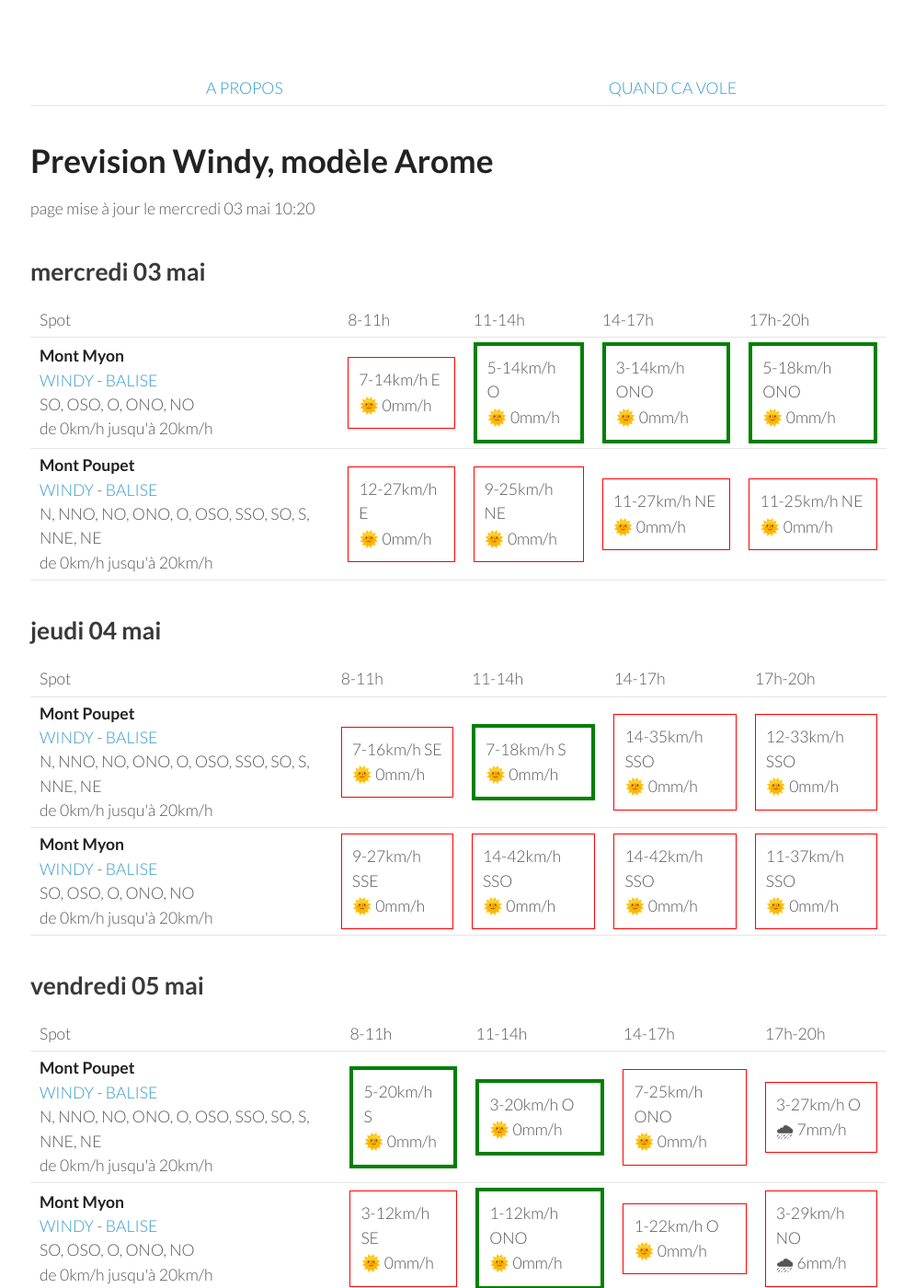
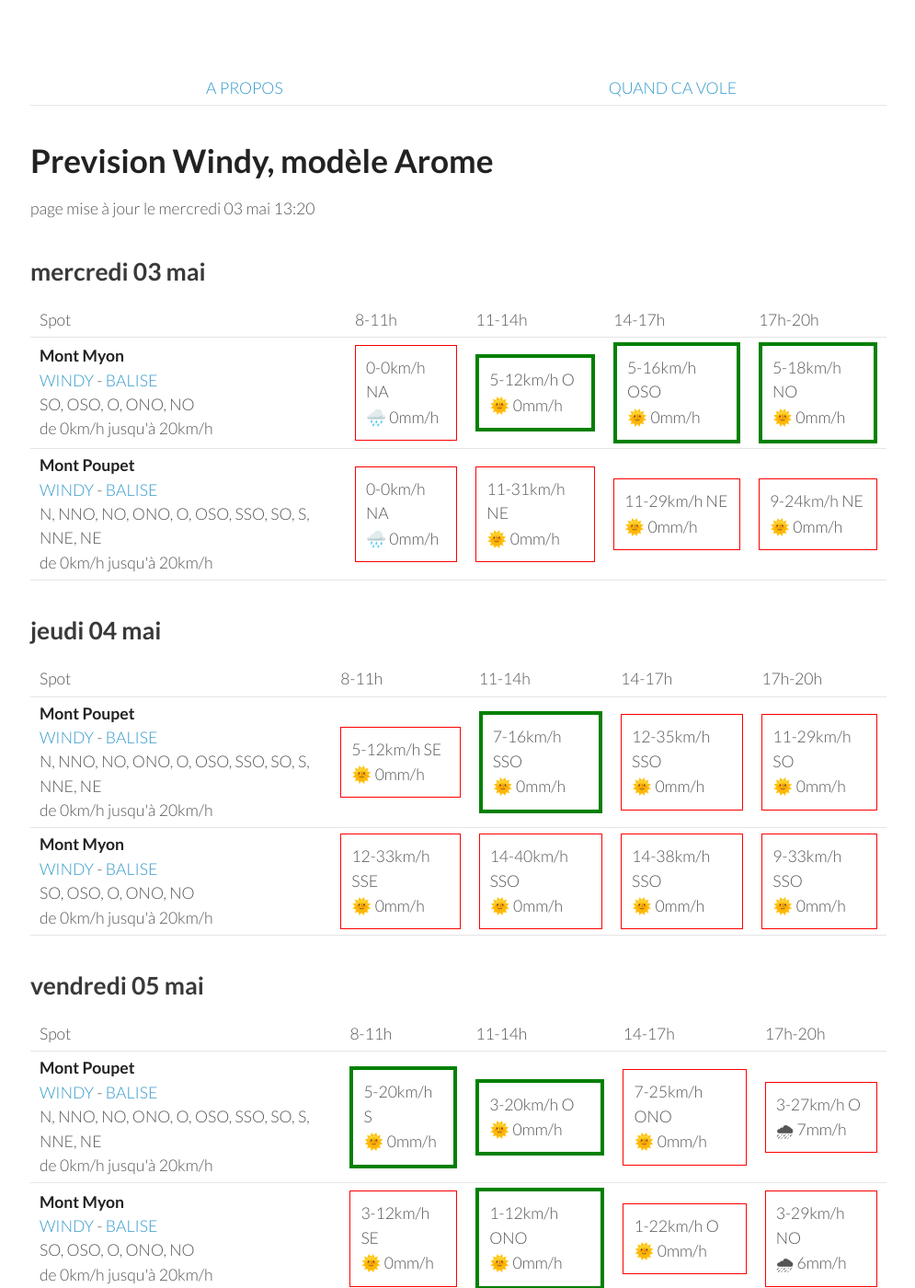
Before and after one commit to parapente-dans-le-nord/parapente-dans-le-nord.github.io, a Jekyll site: the page built from jura.markdown, in a window 1280 px wide and 1400 px high. Shown: the whole window at 92% size, without its empty margins (25-1020 px from the left). Built offline with Jekyll 4.4.1, drawn with Linux system fonts in a browser that asks for light colours.

Commit message:
update index.markdown

```diff
--- a/jura.markdown
+++ b/jura.markdown
@@ -7,7 +7,7 @@ title:  "Tous les spots"
 {: .links}
 
 # Prevision Windy, modèle Arome
-page mise à jour le mercredi 03 mai 10:20
+page mise à jour le mercredi 03 mai 13:20
 
 ## mercredi 03 mai
 
@@ -24,21 +24,19 @@ page mise à jour le mercredi 03 mai 10:20
 <tr>
         <td><strong>Mont Myon</strong><br><a href="https://windy.com/46.331/5.397?45.898,5.394,8,m:eWoagj8">WINDY</a> - <span class=""><a href="http://www.balisemeteo.com/balise.php?idBalise=70">BALISE</a> </span><br> <span class="vent-favorable">SO, OSO, O, ONO, NO</span><br><span class="force-vent">de 0km/h jusqu'à 20km/h</span> </td>
 
-            <td><div class="not-flyable"><p>7-14km/h E</p><p>🌞 0mm/h</p></div></td>
-            <td><div class="flyable"><p>5-14km/h O</p><p>🌞 0mm/h</p></div></td>
-            <td><div class="flyable"><p>3-14km/h ONO</p><p>🌞 0mm/h</p></div></td>
-            <td><div class="flyable"><p>5-18km/h ONO</p><p>🌞 0mm/h</p></div></td>
-
+            <td><div class="not-flyable"><p>0-0km/h NA</p><p>🌧️ 0mm/h</p></div></td>
+            <td><div class="flyable"><p>5-12km/h O</p><p>🌞 0mm/h</p></div></td>
+            <td><div class="flyable"><p>5-16km/h OSO</p><p>🌞 0mm/h</p></div></td>
+            <td><div class="flyable"><p>5-18km/h NO</p><p>🌞 0mm/h</p></div></td>
 
     </tr>
 <tr>
         <td><strong>Mont Poupet</strong><br><a href="https://windy.com/46.970/5.876?46.541,5.876,8">WINDY</a> - <span class=""><a href="http://www.balisemeteo.com/balise.php?idBalise=92">BALISE</a> </span><br> <span class="vent-favorable">N, NNO, NO, ONO, O, OSO, SSO, SO, S, NNE, NE</span><br><span class="force-vent">de 0km/h jusqu'à 20km/h</span> </td>
 
-            <td><div class="not-flyable"><p>12-27km/h E</p><p>🌞 0mm/h</p></div></td>
-            <td><div class="not-flyable"><p>9-25km/h NE</p><p>🌞 0mm/h</p></div></td>
-            <td><div class="not-flyable"><p>11-27km/h NE</p><p>🌞 0mm/h</p></div></td>
-            <td><div class="not-flyable"><p>11-25km/h NE</p><p>🌞 0mm/h</p></div></td>
-
+            <td><div class="not-flyable"><p>0-0km/h NA</p><p>🌧️ 0mm/h</p></div></td>
+            <td><div class="not-flyable"><p>11-31km/h NE</p><p>🌞 0mm/h</p></div></td>
+            <td><div class="not-flyable"><p>11-29km/h NE</p><p>🌞 0mm/h</p></div></td>
+            <td><div class="not-flyable"><p>9-24km/h NE</p><p>🌞 0mm/h</p></div></td>
 
     </tr>
 
@@ -60,20 +58,20 @@ page mise à jour le mercredi 03 mai 10:20
 <tr>
         <td><strong>Mont Poupet</strong><br><a href="https://windy.com/46.970/5.876?46.541,5.876,8">WINDY</a> - <span class=""><a href="http://www.balisemeteo.com/balise.php?idBalise=92">BALISE</a> </span><br> <span class="vent-favorable">N, NNO, NO, ONO, O, OSO, SSO, SO, S, NNE, NE</span><br><span class="force-vent">de 0km/h jusqu'à 20km/h</span> </td>
 
-            <td><div class="not-flyable"><p>7-16km/h SE</p><p>🌞 0mm/h</p></div></td>
-            <td><div class="flyable"><p>7-18km/h S</p><p>🌞 0mm/h</p></div></td>
-            <td><div class="not-flyable"><p>14-35km/h SSO</p><p>🌞 0mm/h</p></div></td>
-            <td><div class="not-flyable"><p>12-33km/h SSO</p><p>🌞 0mm/h</p></div></td>
+            <td><div class="not-flyable"><p>5-12km/h SE</p><p>🌞 0mm/h</p></div></td>
+            <td><div class="flyable"><p>7-16km/h SSO</p><p>🌞 0mm/h</p></div></td>
+            <td><div class="not-flyable"><p>12-35km/h SSO</p><p>🌞 0mm/h</p></div></td>
+            <td><div class="not-flyable"><p>11-29km/h SO</p><p>🌞 0mm/h</p></div></td>
 
 
     </tr>
 <tr>
         <td><strong>Mont Myon</strong><br><a href="https://windy.com/46.331/5.397?45.898,5.394,8,m:eWoagj8">WINDY</a> - <span class=""><a href="http://www.balisemeteo.com/balise.php?idBalise=70">BALISE</a> </span><br> <span class="vent-favorable">SO, OSO, O, ONO, NO</span><br><span class="force-vent">de 0km/h jusqu'à 20km/h</span> </td>
 
-            <td><div class="not-flyable"><p>9-27km/h SSE</p><p>🌞 0mm/h</p></div></td>
-            <td><div class="not-flyable"><p>14-42km/h SSO</p><p>🌞 0mm/h</p></div></td>
-            <td><div class="not-flyable"><p>14-42km/h SSO</p><p>🌞 0mm/h</p></div></td>
-            <td><div class="not-flyable"><p>11-37km/h SSO</p><p>🌞 0mm/h</p></div></td>
+            <td><div class="not-flyable"><p>12-33km/h SSE</p><p>🌞 0mm/h</p></div></td>
+            <td><div class="not-flyable"><p>14-40km/h SSO</p><p>🌞 0mm/h</p></div></td>
+            <td><div class="not-flyable"><p>14-38km/h SSO</p><p>🌞 0mm/h</p></div></td>
+            <td><div class="not-flyable"><p>9-33km/h SSO</p><p>🌞 0mm/h</p></div></td>
 
 
     </tr>
```
